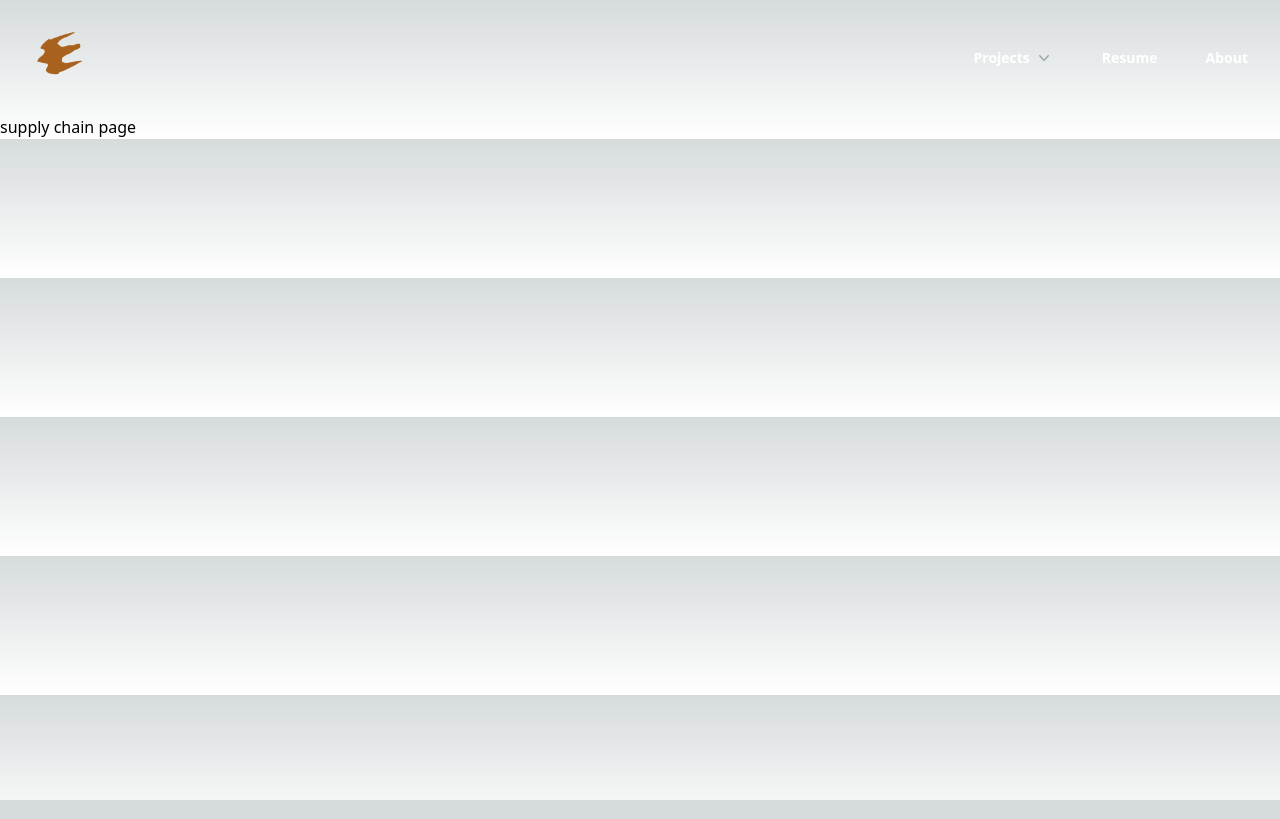
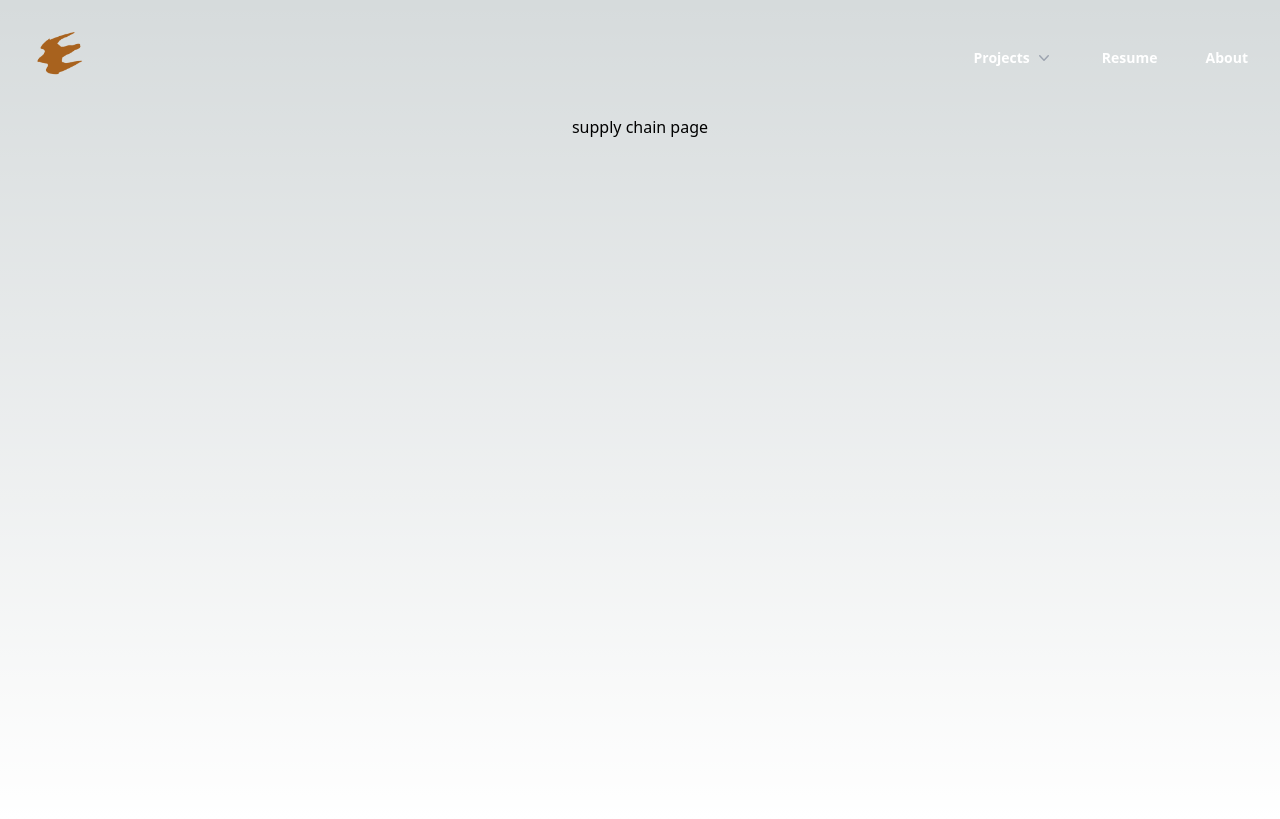
Before and after one commit to Emberglo/next-portfolio, a Next.js app: page /supply in a window 1280 px wide. Built offline with nearby package versions, Linux system fonts and the light colour scheme.

Commit message:
start styling project pages

```diff
--- a/src/pages/consulting.tsx
+++ b/src/pages/consulting.tsx
@@ -1,6 +1,6 @@
 const consulting = () => {
   return (
-    <div>
+    <div className='w-full full-height flex flex-col items-center'>
       <h1>Consulting company website</h1>
     </div>
   )
--- a/src/pages/marine.tsx
+++ b/src/pages/marine.tsx
@@ -1,6 +1,6 @@
 const marine = () => {
   return (
-    <div>
+    <div className='w-full full-height flex flex-col items-center'>
       <h1>marine maintenance page</h1>
     </div>
   )
--- a/src/pages/supply.tsx
+++ b/src/pages/supply.tsx
@@ -1,6 +1,6 @@
 const supply = () => {
   return (
-    <div>
+    <div className='w-full full-height flex flex-col items-center'>
       <h1>supply chain page</h1>
     </div>
   )
```
